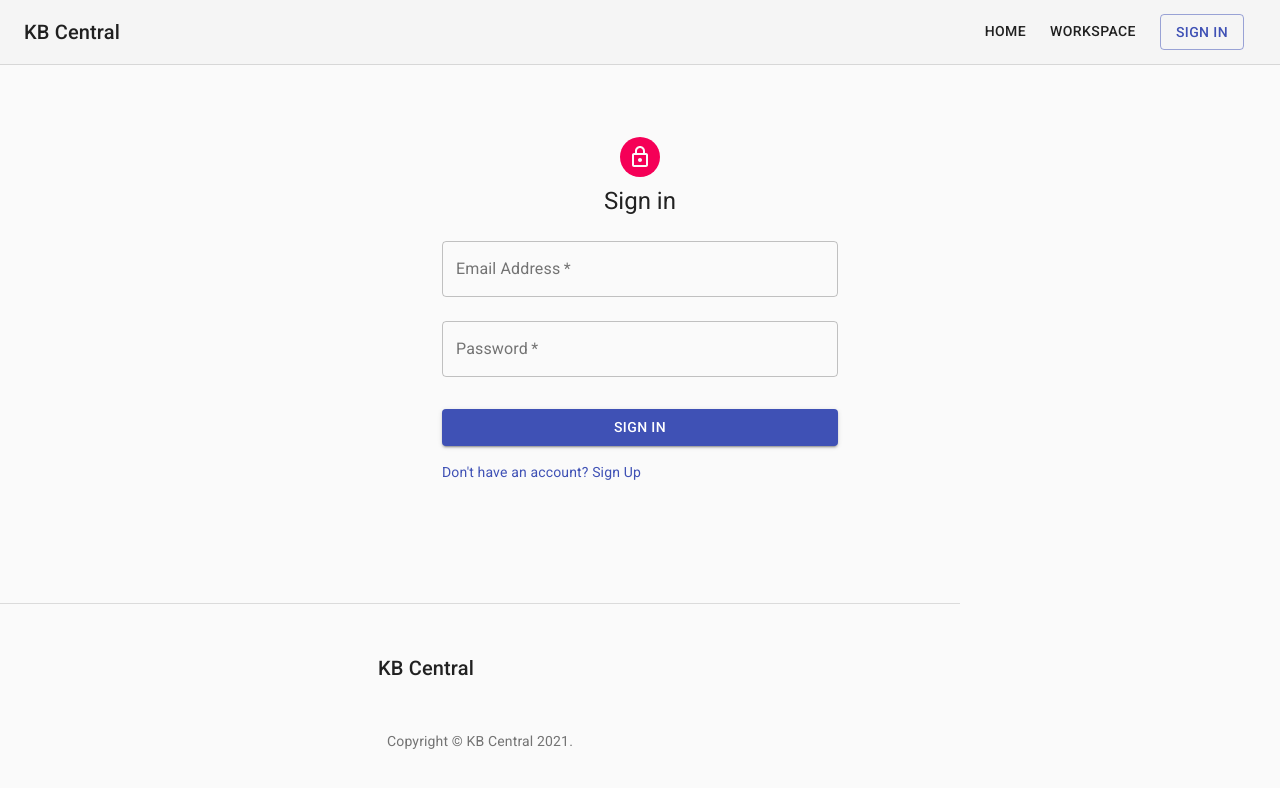
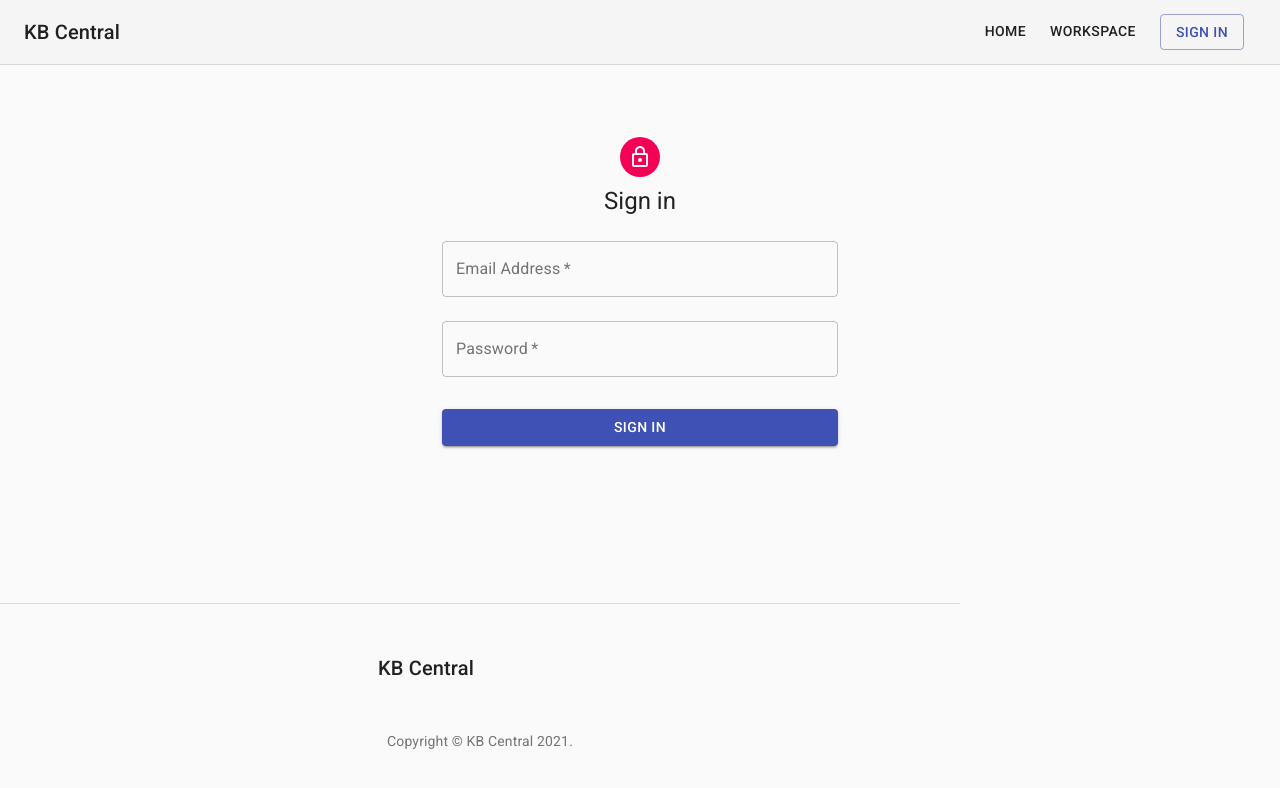
Before and after one commit to GevaOr/kb-central-client, a React (Create React App) app: page / in a window 1280 px wide. Both pictures are taken after a click on the button "SIGN IN". Shown: the top 788 px of the page. Built offline with nearby package versions, Linux system fonts and the light colour scheme; no server answers.

Commit message:
deleted vitals, removed signUp option from signIn

```diff
--- a/src/components/Home/SignIn.tsx
+++ b/src/components/Home/SignIn.tsx
@@ -6,8 +6,8 @@ import Avatar from '@material-ui/core/Avatar';
 import Button from '@material-ui/core/Button';
 import Container from '@material-ui/core/Container';
 import CssBaseline from '@material-ui/core/CssBaseline';
-import Grid from '@material-ui/core/Grid';
-import Link from '@material-ui/core/Link';
+// import Grid from '@material-ui/core/Grid';
+// import Link from '@material-ui/core/Link';
 import { makeStyles, Theme } from '@material-ui/core/styles';
 import TextField from '@material-ui/core/TextField';
 import Typography from '@material-ui/core/Typography';
@@ -157,18 +157,18 @@ const SignIn: FC = () => {
                         }}
                         onClick={gSignIn}
                     /> */}
-                        <Grid container>
-                            {/* <Grid item xs>
+                    {/* <Grid container>
+                            <Grid item xs>
                             <Link href="/passreset" variant="body2">
                                 Forgot password?
                                 </Link>
-                        </Grid> */}
+                        </Grid>
                             <Grid item>
                                 <Link href="/signup" variant="body2">
                                     {"Don't have an account? Sign Up"}
                                 </Link>
                             </Grid>
-                        </Grid>
+                        </Grid> */}
                     </form>
                 </div>
             }
--- a/src/components/Workspace/Workspace.tsx
+++ b/src/components/Workspace/Workspace.tsx
@@ -188,6 +188,7 @@ const Workspace: FC = () => {
     }
 
     const toggleSearchResults = (results: FlattenedArticleArr): void => {
+        console.log("Search results:", results);
         setSearchResults(results);
         history.push(`${url}/search?query=${query}`)
     }
--- a/src/index.tsx
+++ b/src/index.tsx
@@ -5,7 +5,6 @@ import ReactDOM from 'react-dom';
 import { BrowserRouter } from 'react-router-dom';
 
 import App from './components/App/App';
-import reportWebVitals from './reportWebVitals';
 
 ReactDOM.render(
   <React.StrictMode>
@@ -15,8 +14,3 @@ ReactDOM.render(
   </React.StrictMode>,
   document.getElementById("root")
 );
-
-// If you want to start measuring performance in your app, pass a function
-// to log results (for example: reportWebVitals(console.log))
-// or send to an analytics endpoint. Learn more: https://bit.ly/CRA-vitals
-reportWebVitals();
--- /dev/null
+++ b/src/react-app-env.d.ts
@@ -0,0 +1 @@
+/// <reference types="react-scripts" />
```
